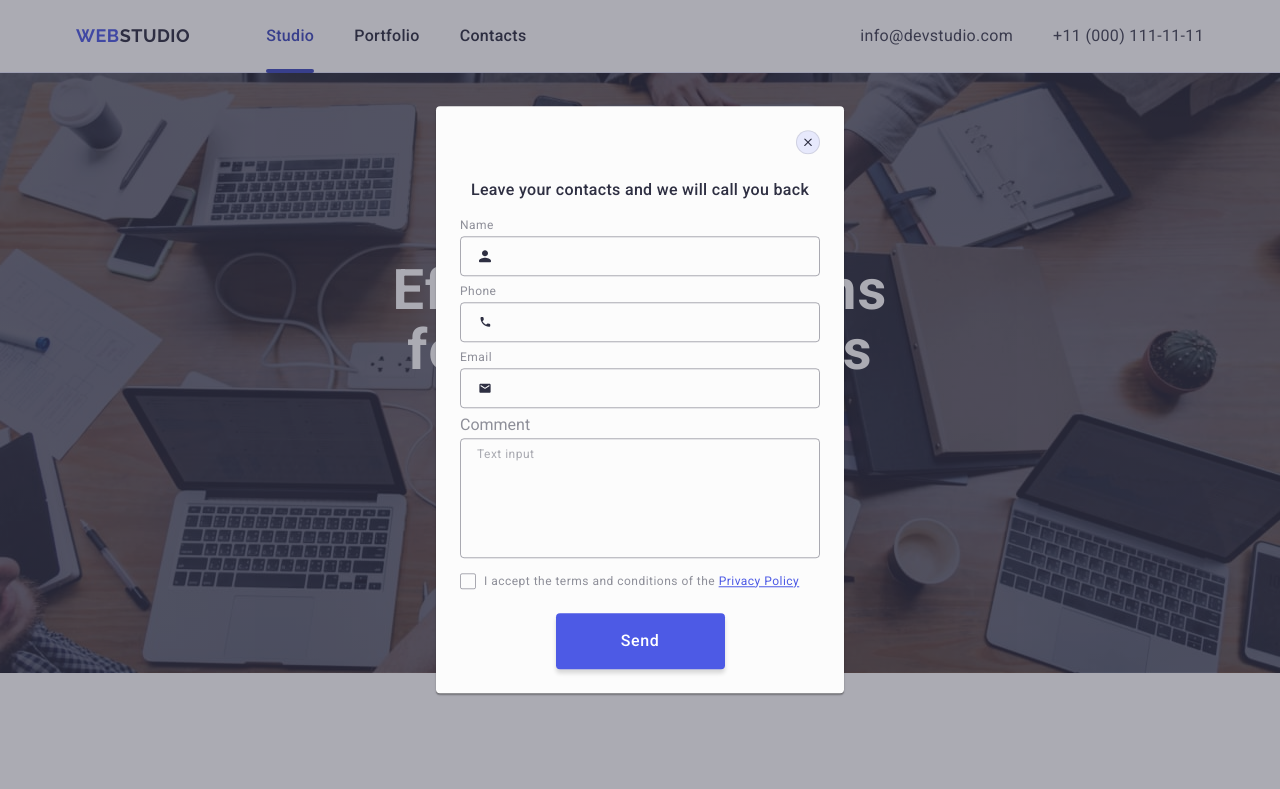
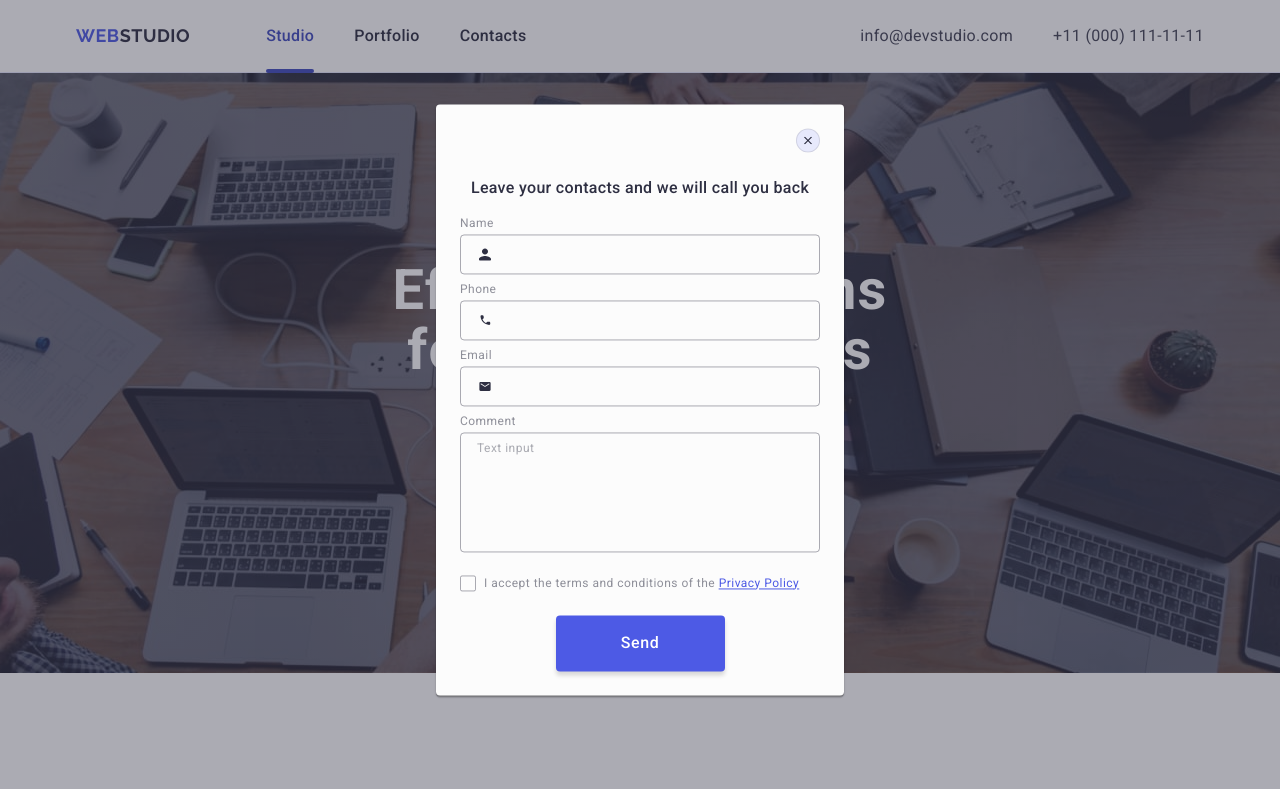
Before and after one commit to FedorovaElizaveta/goit-markup-hw-05, a plain HTML site: page index.html in a window 1280 px wide. Shown: the top 789 px of the page. Drawn offline with nearby package versions, Linux system fonts and the light colour scheme.

Commit message:
Changes in modal

```diff
--- a/css/styles.css
+++ b/css/styles.css
@@ -747,9 +747,17 @@ ol {
   fill: #4d5ae5;
 }
 
+.modal-form-textarea-wrapper {
+  margin-bottom: 16px;
+}
+
 .modal-form-textarea-label {
   display: block;
   color: #8e8f99;
+  font-size: 12px;
+  font-weight: 400;
+  line-height: 1.17;
+  letter-spacing: 0.04em;
   margin-bottom: 4px;
 }
 
--- a/index.html
+++ b/index.html
@@ -703,7 +703,7 @@
             </div>
           </div>
 
-          <div class="modal-form-input-wrapper">
+          <div class="modal-form-textarea-wrapper">
             <label class="modal-form-textarea-label" for="user-comment"
               >Comment</label
             >
```
